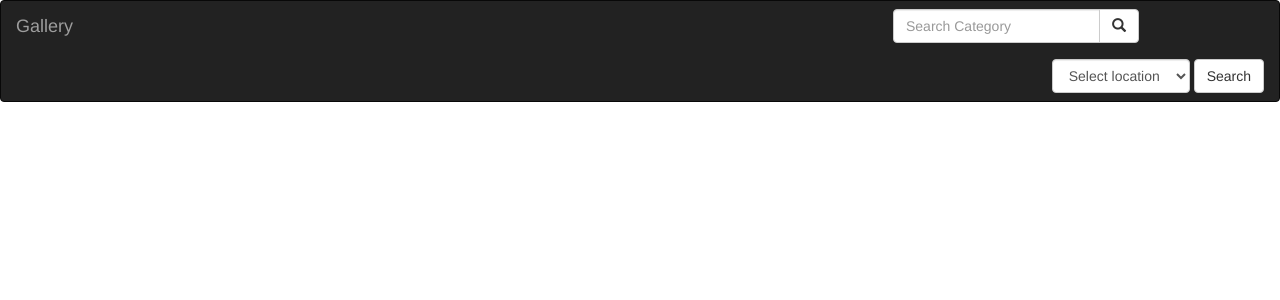
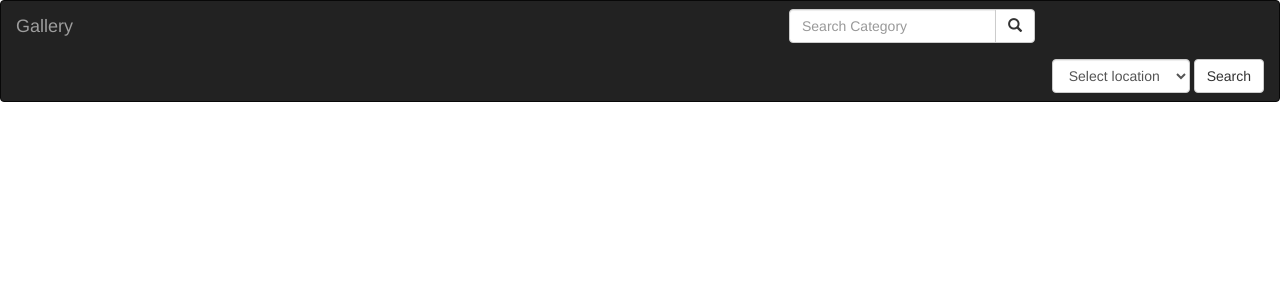
Before and after one commit to BensonGathu/Gallery, a Django app: page / in a window 1280 px wide. Shown: the top 300 px of the page. Run offline with Django 3.2, Linux system fonts and the light colour scheme; data that the repository does not hold is empty; some libraries are stand-ins or nearby versions.

Commit message:
fixing navbar

```diff
--- a/images/templates/index.html
+++ b/images/templates/index.html
@@ -4,11 +4,12 @@
 {% block content %}
 <div class="container">
 {% for image in images %}
+<div class="container">
 <div class="row">
     <div class="col-xs-18 col-sm-6 col-md-3">
     <div class="thumbnail" data-toggle="modal" data-target="#{{image.id}}" style="width:300px; height: 300px;">
     <img src="{{image.image.url}}" alt="{{image.name}}" class="img-fluid img-thumbnail" style="width:280px; height: 200px;"  >
-    <h3> <b>{{image.name}}</b></h3>
+    <h4 class="text-center"> <b>{{image.name}}</b></h4>
     <!-- <p>{{image.desc}}</p> -->
 </div>
 </div>
--- a/images/templates/navbar.html
+++ b/images/templates/navbar.html
@@ -6,15 +6,17 @@
   <meta name="viewport" content="width=device-width, initial-scale=1">
 </head>
 <body>
-<nav class="navbar navbar-inverse">
+<nav class="navbar navbar-inverse navbar-expand-lg ">
   <div class="container-fluid">
     <div class="navbar-header">
       <a class="navbar-brand" href="{% url 'index' %}">Gallery</a>
     </div>
     <!-- Adding a search form  -->
-    <div class="col-sm-4 col-md-4 navbar-right">
 
-      <form class="navbar-form" role="search" action="{% url 'search_results' %}">
+
+    <div class="col-sm-4 col-md-5 navbar-right" >
+
+      <form class="navbar-form" role="search" action="{% url 'search_results' %}" >
 
         <div class="input-group">
           <input type="text" class="form-control" placeholder="Search Category" name="image">
@@ -24,7 +26,8 @@
         </div>
 
       </form>
-      <form class="navbar-form navbar-right" action="{% url 'location'%}" >
+
+      <form class="navbar-form navbar-right" action="{% url 'location'%}">
         <select name = "location"class="form-control form-control-lg">
             <option selected>Select location </option>
             <option value = "Machakos">Machakos</option>
@@ -38,9 +41,10 @@
         </select>
         <input type="submit" value="Search" class="btn btn-default">
      </form>
+
     </div>
   <!-- search form end -->
-
+  </div>
 </div>
 </nav>
 </body>
--- a/images/templates/search.html
+++ b/images/templates/search.html
@@ -19,7 +19,7 @@
       <div class="col-xs-18 col-sm-6 col-md-3">
       <div class="thumbnail" data-toggle="modal" data-target="#{{image.id}}" style="width:300px; height: 300px;">
       <img src="{{image.image.url}}" alt="{{image.name}}" class="img-fluid img-thumbnail" style="width:280px; height: 200px;" >
-      <h3> <b>{{image.name}}</b></h3>
+      <h4 class="text-center"> <b>{{image.name}}</b></h4>
       <!-- <p>{{image.desc}}</p> -->
   </div>
   </div>
```
